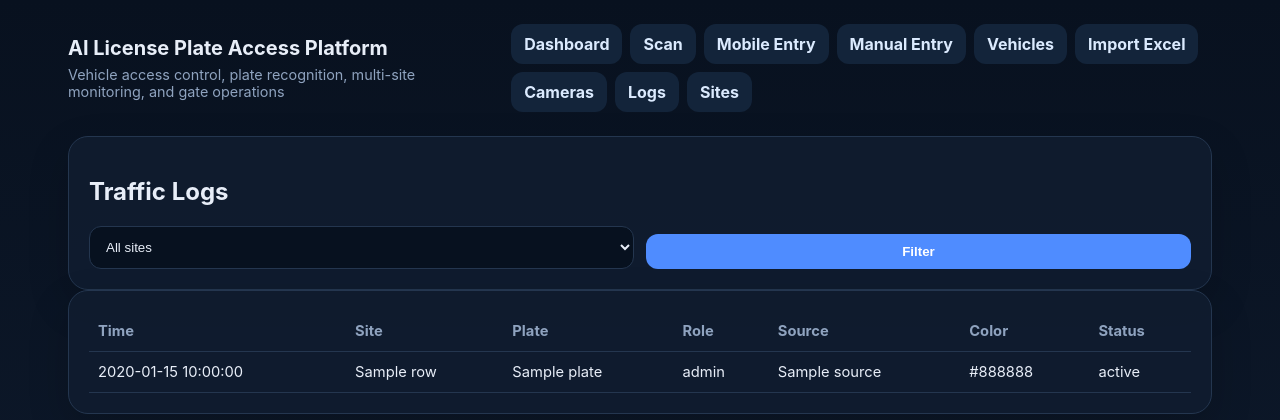
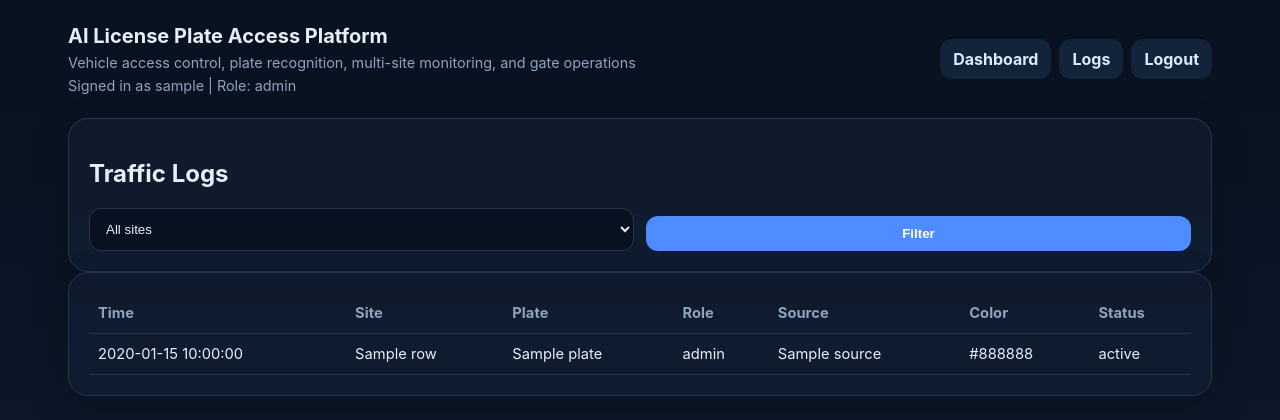
Before and after one commit to bahram-khakbaz/ai-license-plate-access-platform, a Python web app: template templates/logs.html in a window 1280 px wide. Shown: the top 420 px of the page. Run offline with Jinja, Linux system fonts and the light colour scheme; the template is opened without the code that fills it: most values are stand-ins (such as "Sample title", 1, 10 or a date in 2020).

Commit message:
Add role-aware navigation and logout fix

```diff
--- a/templates/base.html
+++ b/templates/base.html
@@ -11,21 +11,60 @@
     <div>
       <h1>AI License Plate Access Platform</h1>
       <p>Vehicle access control, plate recognition, multi-site monitoring, and gate operations</p>
+      {% if auth_username %}
+        <p class="muted">Signed in as {{ auth_username }} | Role: {{ auth_role }}</p>
+      {% endif %}
     </div>
+
+    {% if auth_role != 'guest' %}
     <nav>
       <a href="/">Dashboard</a>
-      <a href="/scan">Scan</a>
-      <a href="/mobile-entry">Mobile Entry</a>
-      <a href="/manual-entry">Manual Entry</a>
-      <a href="/vehicles">Vehicles</a>
-      <a href="/vehicles/import">Import Excel</a>
-      <a href="/cameras">Cameras</a>
+
+      {% if auth_role in ['admin', 'security'] %}
+        <a href="/scan">Scan</a>
+        <a href="/manual-entry">Manual Entry</a>
+        <a href="/vehicles">Vehicles</a>
+        <a href="/cameras">Cameras</a>
+        <a href="/settings/sites">Sites</a>
+      {% endif %}
+
+      {% if auth_role == 'admin' %}
+        <a href="/mobile-entry">Mobile Entry</a>
+        <a href="/vehicles/import">Import</a>
+        <a href="/status">AI Status</a>
+      {% endif %}
+
       <a href="/logs">Logs</a>
-      <a href="/settings/sites">Sites</a>
+      <a class="danger-link" href="/logout">Logout</a>
     </nav>
+    {% endif %}
   </header>
+
   <main class="container">
     {% block content %}{% endblock %}
   </main>
+
+  <script>
+  (function(){
+    if (typeof window.dxCheckAIStatus !== "function") {
+      window.dxCheckAIStatus = async function(){ return null; };
+    }
+
+    document.addEventListener("click", function(e){
+      const el = e.target.closest ? e.target.closest("a,button,input") : null;
+      if(!el) return;
+
+      const text = (el.textContent || "").trim();
+      const href = el.getAttribute ? (el.getAttribute("href") || "") : "";
+
+      if(href === "/logout" || text.includes("Logout") || text.includes("خروج")){
+        e.preventDefault();
+        e.stopImmediatePropagation();
+        window.location.replace("/logout");
+        return false;
+      }
+    }, true);
+  })();
+  </script>
 </body>
 </html>
```
